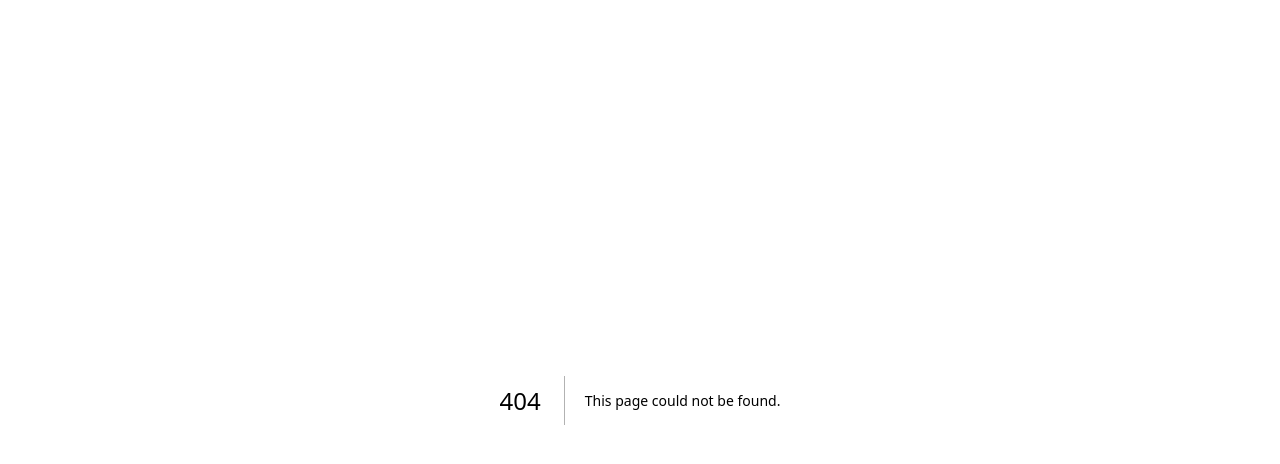
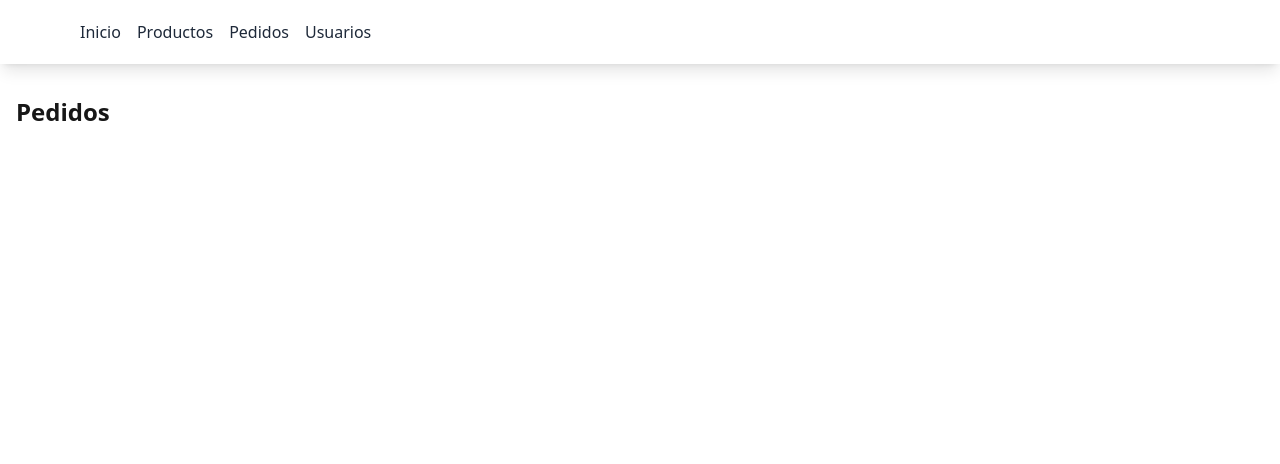
Before and after one commit to Antonio-DR99/Practica-Manzano, a Next.js app: page /pages/pedidos in a window 1280 px wide. Before the commit this address had no page. Shown: the top 464 px of the page. Built offline with nearby package versions, Linux system fonts and the light colour scheme.

Commit message:
feat: agregar componente Navbar y páginas de Productos y Pedidos

```diff
--- /dev/null
+++ b/src/app/components/Navbar.js
@@ -0,0 +1,28 @@
+import Link from 'next/link';
+
+export default function Navbar() {
+  return (
+    <nav className="bg-white shadow-lg">
+      <div className="max-w-6xl mx-auto px-4">
+        <div className="flex justify-between items-center h-16">
+          <div className="flex space-x-7">
+            <div className="flex items-center space-x-4">
+              <Link href="/" className="text-gray-800 hover:text-blue-600">
+                Inicio
+              </Link>
+              <Link href="/productos" className="text-gray-800 hover:text-blue-600">
+                Productos
+              </Link>
+              <Link href="/pedidos" className="text-gray-800 hover:text-blue-600">
+                Pedidos
+              </Link>
+              <Link href="/usuarios" className="text-gray-800 hover:text-blue-600">
+                Usuarios
+              </Link>
+            </div>
+          </div>
+        </div>
+      </div>
+    </nav>
+  );
+}
--- a/src/app/layout.js
+++ b/src/app/layout.js
@@ -1,5 +1,7 @@
 import { Geist, Geist_Mono } from "next/font/google";
+import Navbar from './components/Navbar';
 import "../app/globals.css";
+
 const geistSans = Geist({
   variable: "--font-geist-sans",
   subsets: ["latin"],
@@ -18,10 +20,11 @@ export const metadata = {
 export default function RootLayout({ children }) {
   return (
     <html lang="en">
-      <body
-        className={`${geistSans.variable} ${geistMono.variable} antialiased`}
-      >
-        {children}
+      <body className={`${geistSans.variable} ${geistMono.variable} antialiased`}>
+        <Navbar />
+        <main className="container mx-auto px-4 py-8">
+          {children}
+        </main>
       </body>
     </html>
   );
--- /dev/null
+++ b/src/app/pages/pedidos/page.js
@@ -0,0 +1,9 @@
+export default function PedidosPage() {
+  return (
+    <div>
+      <h1 className="text-2xl font-bold mb-4">Pedidos</h1>
+      <div className="grid gap-4">
+      </div>
+    </div>
+  );
+}
--- /dev/null
+++ b/src/app/pages/productos/page.js
@@ -0,0 +1,9 @@
+export default function ProductosPage() {
+  return (
+    <div>
+      <h1 className="text-2xl font-bold mb-4">Productos</h1>
+      <div className="grid gap-4">
+      </div>
+    </div>
+  );
+}
```
